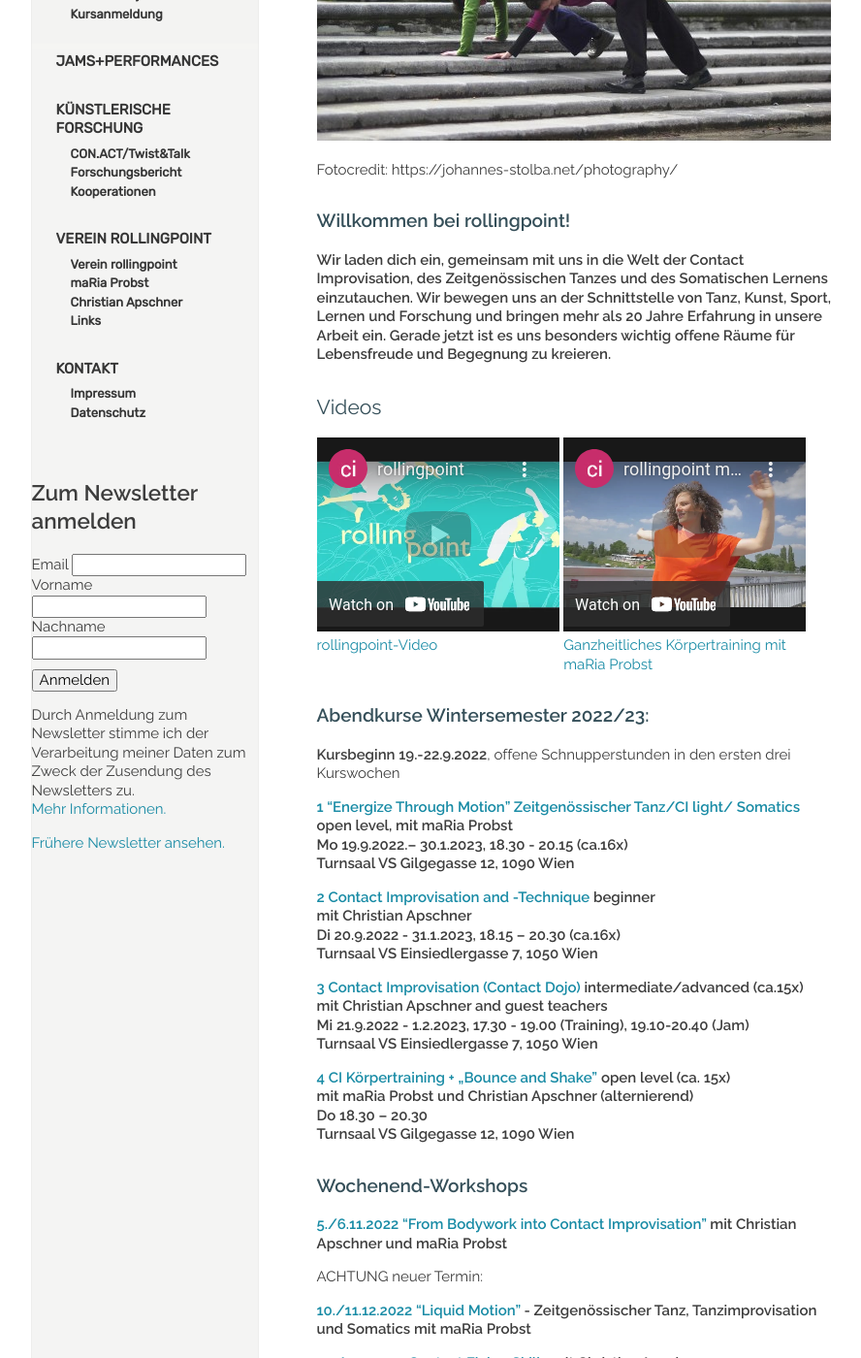
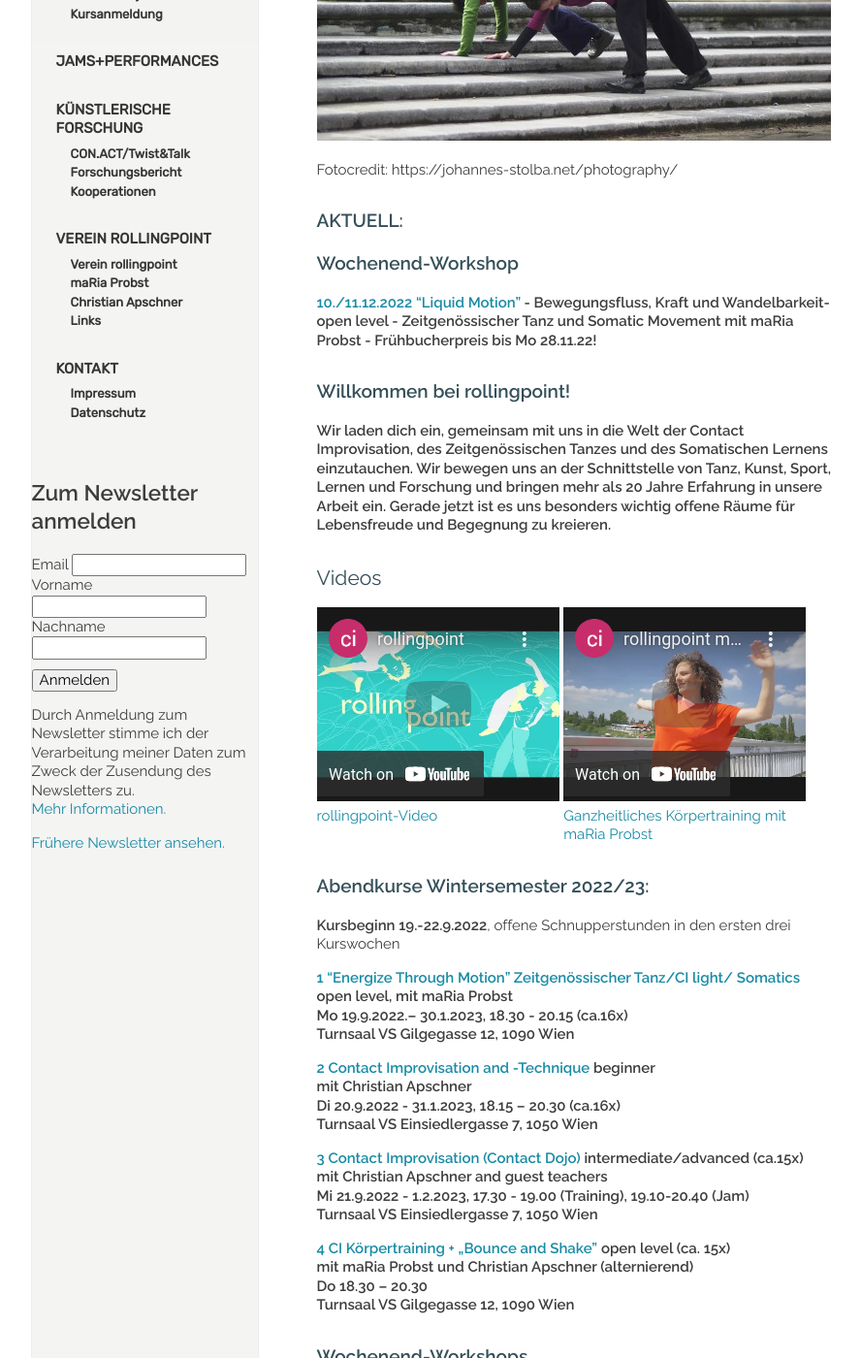
Before and after one commit to manulari/rollingpointat, a Jekyll site: the page built from _pages_de/index.md, in a window 1280 px wide and 1400 px high, scrolled down 417 px. Shown: the whole window at 97% size, without its empty margins (152-1040 px from the left). Built offline with Jekyll 4.4.1, drawn with Linux system fonts in a browser that asks for light colours; comment, search, counter and statistics services are not loaded; some of the changed text lies outside the part shown.

Commit message:
Update page (de) “index”

```diff
--- a/_pages_de/index.md
+++ b/_pages_de/index.md
@@ -8,6 +8,12 @@ other_lang: /en/
 ![Christian und maRia tanzen Contact Improvisation auf einer Stiege](/assets/uploads/dsc_1901_klein.jpg "Contact Improvisation")
 
 Fotocredit: https://johannes-stolba.net/photography/
+
+### A﻿KTUELL:
+
+### Wochenend-Workshop
+
+**[](/workshops#bodywork)[10./11.12.2022 "Liquid Motion"](workshops) - Bewegungsfluss, Kraft und Wandelbarkeit- open level - Zeitgenössischer Tanz und Somatic Movement mit maRia Probst - F﻿rühbucherpreis bis Mo 28.11.22!**
 
 ### Willkommen bei rollingpoint!
 
@@ -45,11 +51,7 @@ Di 20.9.2022 - 31.1.2023, 18.15 – 20.30 (ca.16x)**\
 
 ### Wochenend-Workshops
 
-**[5./6.11.2022 "From Bodywork into Contact Improvisation"](/workshops#bodywork) mit Christian Apschner und maRia Probst**
-
-ACHTUNG neuer Termin:
-
-**[10./11.12.2022 "Liquid Motion"](workshops) - Zeitgenössischer Tanz, Tanzimprovisation und Somatics mit maRia Probst**
+**[](/workshops#bodywork)[10./11.12.2022 "Liquid Motion"](workshops) - Zeitgenössischer Tanz und Somatic   Movement mit maRia Probst**
 
 **[14./15.1.2023 Contact Flying Skills](/workshops#flying) mit Christian Apschner**
 
```
